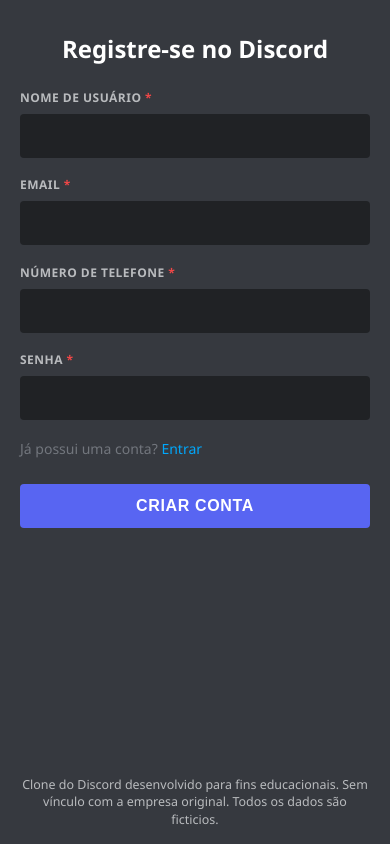
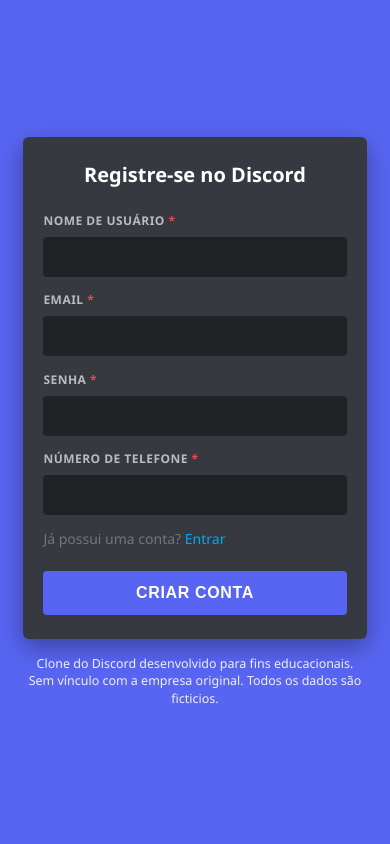
Before and after one commit to tomatteo/Mock-Discord, a PHP site: page /register.html in a window 390 px wide. Run offline with PHP 8.4, Linux system fonts and the light colour scheme.

Commit message:
feat: implementado versao mobile do login e registro

```diff
--- a/style/auth.css
+++ b/style/auth.css
@@ -185,32 +185,58 @@ body.pagina-auth {
     line-height: 1.4;
 }
 
-/* ==========================================================================
-   Responsividade (Breakpoint 1: Tablet <= 768px | Breakpoint 2: Mobile <= 480px)
-   ========================================================================== */
+/* Breakpoint mobile, alinhado às demais telas do projeto. */
 @media (max-width: 768px) {
+    body.pagina-auth {
+        justify-content: center;
+        padding: 1.5rem 1rem;
+        gap: 1rem;
+    }
+
     .auth-card {
-        max-width: 440px;
+        max-width: 420px;
         padding: 2rem;
+    }
+
+    .aviso-academico {
+        max-width: 420px;
+    }
+
+    #form-register .campo-grupo:nth-of-type(3) {
+        order: 4;
+    }
+
+    #form-register .campo-grupo:nth-of-type(4) {
+        order: 3;
+    }
+
+    #form-register .auth-footer-interno {
+        order: 5;
+    }
+
+    #form-register .btn-primario {
+        order: 6;
     }
 }
 
 @media (max-width: 480px) {
     body.pagina-auth {
-        background-color: var(--cor-fundo-card);
-        justify-content: space-between;
-        padding: 0;
+        padding: 1rem 6vw;
     }
 
     .auth-card {
-        max-width: 100%;
-        box-shadow: none;
-        border-radius: 0;
-        padding: 2rem 1.25rem;
+        padding: 1.5rem 1.25rem;
     }
 
-    .aviso-academico {
-        color: var(--cor-texto-secundario);
-        padding: 1rem 1.25rem;
+    .auth-form {
+        gap: 0.9rem;
+    }
+
+    .campo-grupo input {
+        height: 40px;
+    }
+
+    .auth-header h1 {
+        font-size: 1.25rem;
     }
 }
```
